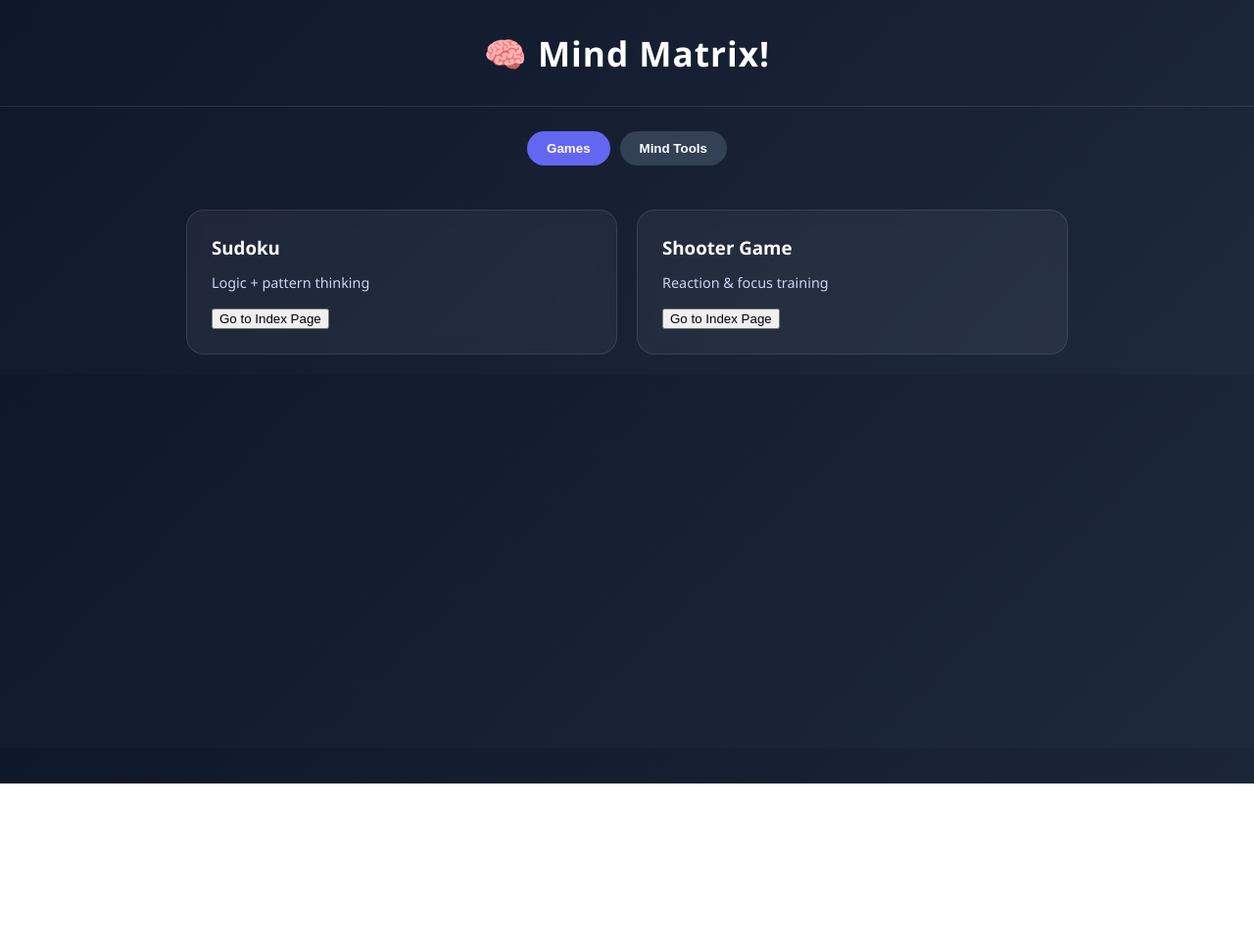
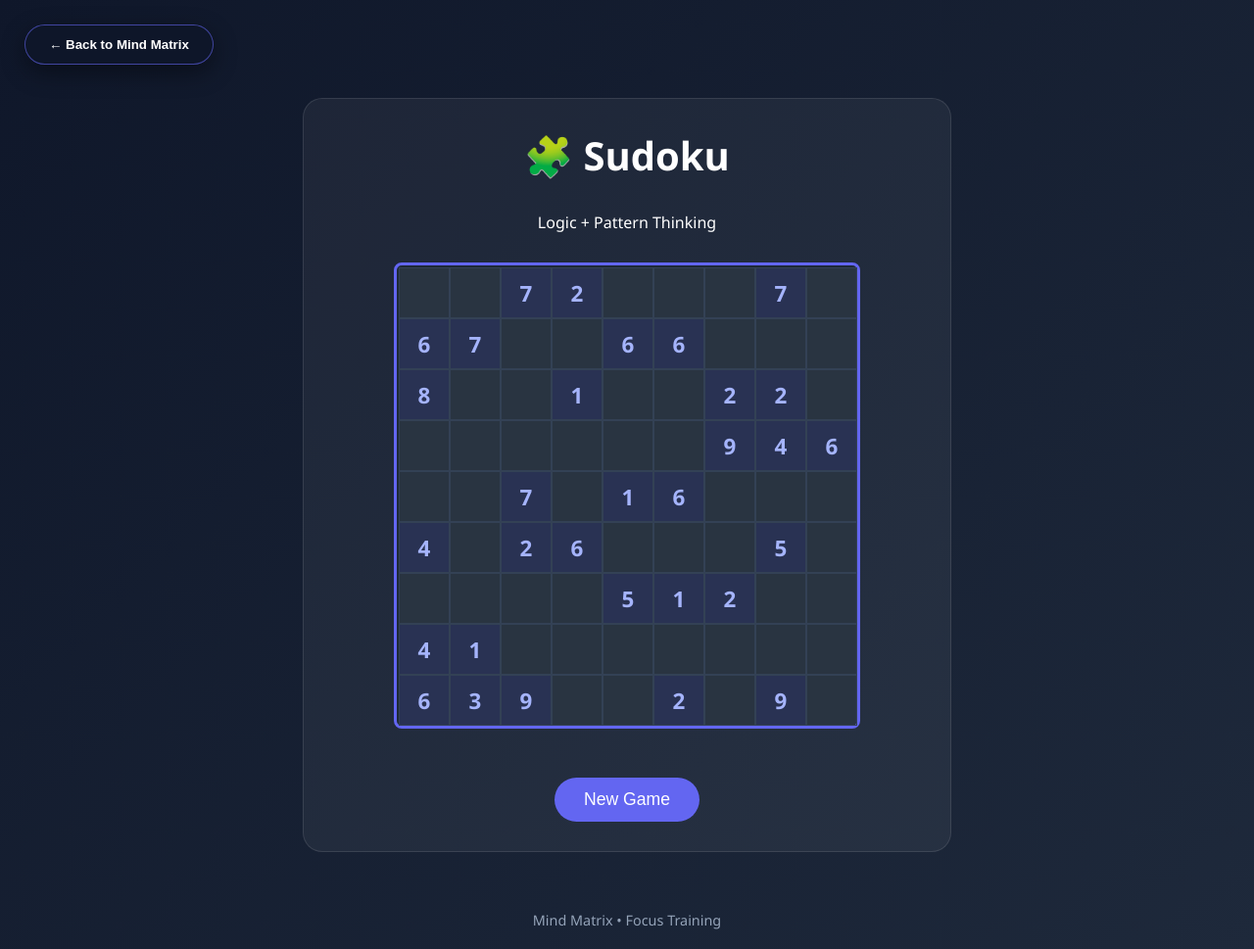
Before and after one commit to Luckyravi/mind-matrix, a plain HTML site: page index.html in a window 1280 px wide. Shown: the whole page at 98% size. Before the commit the page ends 800 px from the top, so only its background shows below. Drawn offline with Linux system fonts and the light colour scheme.

Commit message:
Refactor index.html and add Sudoku page

```diff
--- a/index.html
+++ b/index.html
@@ -2,171 +2,162 @@
 <html lang="en">
 <head>
 <meta charset="UTF-8">
-<title>Mind Matrix!</title>
-
+<title>Sudoku - Mind Matrix</title>
 <style>
 body {
   margin: 0;
   font-family: 'Segoe UI', sans-serif;
-  background: linear-gradient(135deg,#0f172a,#1e293b);
+  background: linear-gradient(135deg, #0f172a, #1e293b);
   color: white;
+  min-height: 100vh;
 }
 
-/* HEADER */
-header {
-  padding: 30px;
-  text-align: center;
-  border-bottom: 1px solid rgba(255,255,255,0.1);
+/* Floating Back Button */
+.back-float {
+  position: fixed;
+  top: 25px;
+  left: 25px;
+  z-index: 10000;
+  padding: 12px 24px;
+  background: rgba(15, 23, 42, 0.95);
+  color: white;
+  border: 1px solid rgba(99, 102, 241, 0.6);
+  border-radius: 50px;
+  font-weight: 600;
+  cursor: pointer;
+  display: flex;
+  align-items: center;
+  gap: 10px;
+  box-shadow: 0 8px 25px rgba(0, 0, 0, 0.4);
+  transition: all 0.3s ease;
+  backdrop-filter: blur(12px);
 }
 
-header h1 {
-  margin: 0;
-  font-size: 2.2rem;
-  letter-spacing: 1px;
+.back-float:hover {
+  background: #6366f1;
+  transform: translateY(-4px);
+  box-shadow: 0 12px 30px rgba(99, 102, 241, 0.4);
 }
 
-/* SECTION SWITCH */
-.switch {
-  display: flex;
-  justify-content: center;
-  margin: 25px 0;
-  gap: 10px;
+/* Sudoku Container */
+.sudoku-container {
+  max-width: 600px;
+  margin: 100px auto 40px;
+  padding: 30px;
+  background: rgba(255,255,255,0.05);
+  border-radius: 20px;
+  border: 1px solid rgba(255,255,255,0.1);
+  text-align: center;
 }
 
-.switch button {
-  padding: 10px 20px;
-  border: none;
-  background: #334155;
-  color: white;
-  border-radius: 20px;
-  cursor: pointer;
-  font-weight: 600;
+h1 {
+  margin: 0 0 30px;
+  font-size: 2.5rem;
+  text-align: center;
 }
 
-.switch button.active {
-  background: #6366f1;
+.sudoku-grid {
+  display: grid;
+  grid-template-columns: repeat(9, 50px);
+  grid-template-rows: repeat(9, 50px);
+  gap: 2px;
+  background: #1e2937;
+  padding: 2px;
+  border: 3px solid #6366f1;
+  border-radius: 8px;
+  margin: 30px auto;
+  width: fit-content;
 }
 
-/* GRID */
-.section {
-  display: none;
-  padding: 20px;
+.cell {
+  width: 50px;
+  height: 50px;
+  border: 1px solid #334155;
+  display: flex;
+  align-items: center;
+  justify-content: center;
+  font-size: 1.4rem;
+  font-weight: bold;
+  background: rgba(255,255,255,0.05);
+  cursor: text;
 }
 
-.section.active {
-  display: block;
+.cell.fixed {
+  color: #a5b4fc;
+  font-weight: 700;
+  background: rgba(99, 102, 241, 0.15);
 }
 
-.grid {
-  display: grid;
-  grid-template-columns: repeat(auto-fit,minmax(220px,1fr));
-  gap: 20px;
-  max-width: 900px;
-  margin: auto;
-}
-
-/* CARD */
-.card {
-  background: rgba(255,255,255,0.05);
-  border: 1px solid rgba(255,255,255,0.1);
-  border-radius: 18px;
-  padding: 25px;
-  cursor: pointer;
-  transition: 0.25s;
-  backdrop-filter: blur(8px);
-}
-
-.card:hover {
-  transform: translateY(-5px);
-  border-color: #6366f1;
-  box-shadow: 0 10px 30px rgba(0,0,0,0.3);
-}
-
-.card h3 {
-  margin: 0 0 10px;
-}
-
-.card p {
+/* Footer */
+.footer {
+  text-align: center;
+  padding: 20px;
+  color: #94a3b8;
   font-size: 0.9rem;
-  color: #cbd5f5;
 }
 </style>
 </head>
-
 <body>
 
-<header>
-  <h1>🧠 Mind Matrix!</h1>
-</header>
+<!-- Floating Back Button -->
+<button class="back-float" onclick="goHome()">
+  ← Back to Mind Matrix
+</button>
 
-<!-- SWITCH BUTTONS -->
-<div class="switch">
-  <button class="active" onclick="showSection('games')">Games</button>
-  <button onclick="showSection('tools')">Mind Tools</button>
+<div class="sudoku-container">
+  <h1>🧩 Sudoku</h1>
+  <p>Logic + Pattern Thinking</p>
+
+  <!-- Sudoku Grid (9x9) -->
+  <div class="sudoku-grid" id="sudoku-grid">
+    <!-- Grid will be generated by JavaScript -->
+  </div>
+
+  <button onclick="newGame()"
+          style="margin-top:20px; padding:12px 30px; font-size:1.1rem; background:#6366f1; border:none; border-radius:50px; color:white; cursor:pointer;">
+    New Game
+  </button>
 </div>
 
-<!-- GAMES -->
-<div id="games" class="section active">
-  <div class="grid">
-
-    <div class="card" onclick="openPage('sudoku.html')">
-      <h3>Sudoku</h3>
-      <p>Logic + pattern thinking</p>
-        <a href="index.html">
-  <button type="button">Go to Index Page</button>
-</a>
-    </div>
-
-    <div class="card" onclick="openPage('shooter_game.html')">
-      <h3>Shooter Game</h3>
-      <p>Reaction & focus training</p>
-  <a href="index.html">
-  <button type="button">Go to Index Page</button>
-</a>
-
-    </div>
-
-  </div>
-
-</div>
-
-<!-- MIND TOOLS -->
-<div id="tools" class="section">
-  <div class="grid">
-
-    <div class="card" onclick="openPage('presence_of_mind_game.html')">
-      <h3>Presence Trainer</h3>
-      <p>Real-life decision making</p>
-        <a href="index.html">
-  <button type="button">Go to Index Page</button>
-</a>
-    </div>
-
-
-
-    <div class="card" onclick="openPage('mindflow100_mic.html')">
-      <h3>MindFlow 100</h3>
-      <p>Deep focus builder</p>
-        <a href="index.html">
-  <button type="button">Go to Index Page</button>
-</a>
-    </div>
-  </div>
-
+<div class="footer">
+  Mind Matrix • Focus Training
 </div>
 
 <script>
-function showSection(section) {
-  document.querySelectorAll('.section').forEach(s => s.classList.remove('active'));
-  document.getElementById(section).classList.add('active');
+// Simple Sudoku Example (You can replace with full solver later)
+const grid = document.getElementById('sudoku-grid');
 
-  document.querySelectorAll('.switch button').forEach(btn => btn.classList.remove('active'));
-  event.target.classList.add('active');
+function createSudokuBoard() {
+  grid.innerHTML = '';
+  for (let i = 0; i < 81; i++) {
+    const cell = document.createElement('div');
+    cell.className = 'cell';
+
+    // Make some cells fixed (pre-filled)
+    if (Math.random() > 0.6) {
+      cell.textContent = Math.floor(Math.random() * 9) + 1;
+      cell.classList.add('fixed');
+    } else {
+      cell.contentEditable = true;
+      cell.addEventListener('input', (e) => {
+        if (e.target.textContent.length > 1) e.target.textContent = e.target.textContent[0];
+      });
+    }
+
+    grid.appendChild(cell);
+  }
 }
 
-function openPage(path) {
-  window.location.href = path;
+function newGame() {
+  createSudokuBoard();
 }
+
+function goHome() {
+  window.location.href = 'index.html';   // Change if your home file name is different
+}
+
+// Initialize game
+createSudokuBoard();
 </script>
 
 </body>
```
